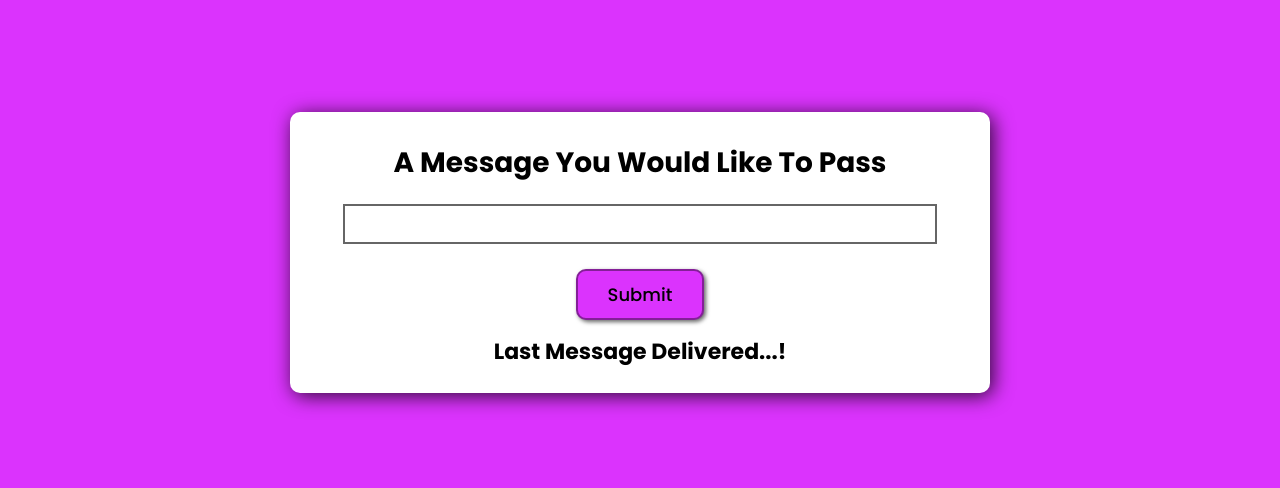
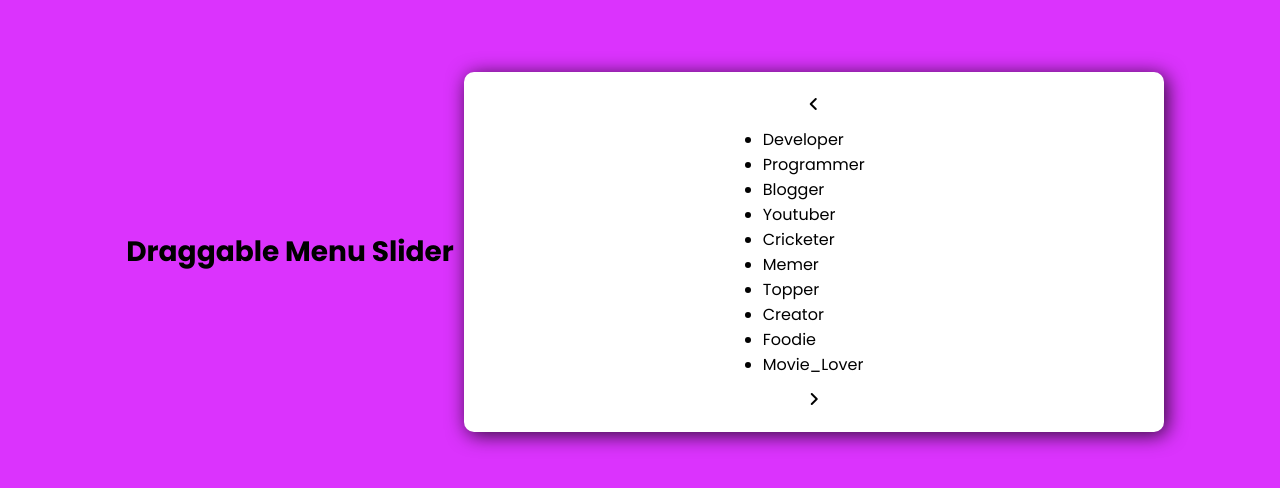
Before and after one commit to tfk891/SP3_61Q, a plain HTML site: page index.html in a window 1280 px wide. Shown: the part 148-636 px from the top of the page. Drawn offline with Linux system fonts and the light colour scheme.

Commit message:
Update index.html

```diff
--- a/index.html
+++ b/index.html
@@ -5,19 +5,34 @@
     <meta charset="UTF-8">
     <meta http-equiv="X-UA-Compatible" content="IE=edge">
     <meta name="viewport" content="width=device-width, initial-scale=1.0">
-    <title>A message to pass</title>
+    <title>Draggable Menu Slider</title>
+
     <link rel="stylesheet" href="style.css">
+
+    <!-- Font Awesome  -->
+    <script src="https://kit.fontawesome.com/ebb335c6c8.js" crossorigin="anonymous"></script>
 </head>
 
 <body>
+
+    <h1>Draggable Menu Slider</h1>
     <div class="container">
-        <h1>A Message You Would Like To Pass</h1>
-        <input type="text" value="">
-        <div class="btn">Submit</div>
-        <p class="error">Please enter a value to pass</p>
-        <h3>Last Message Delivered...!</h3>
-        <p class="message"></p>
+        <div class="icon left"><i class="fa-solid fa-angle-left" id="l"></i></div>
+        <ul class="list">
+            <li>Developer</li>
+            <li>Programmer</li>
+            <li>Blogger</li>
+            <li class="active">Youtuber</li>
+            <li>Cricketer</li>
+            <li>Memer</li>
+            <li>Topper</li>
+            <li>Creator</li>
+            <li>Foodie</li>
+            <li>Movie_Lover</li>
+        </ul>
+        <div class="icon right"><i class="fa-solid fa-angle-right" id="r"></i></div>
     </div>
+
     <script src="index.js"></script>
 </body>
 
```
